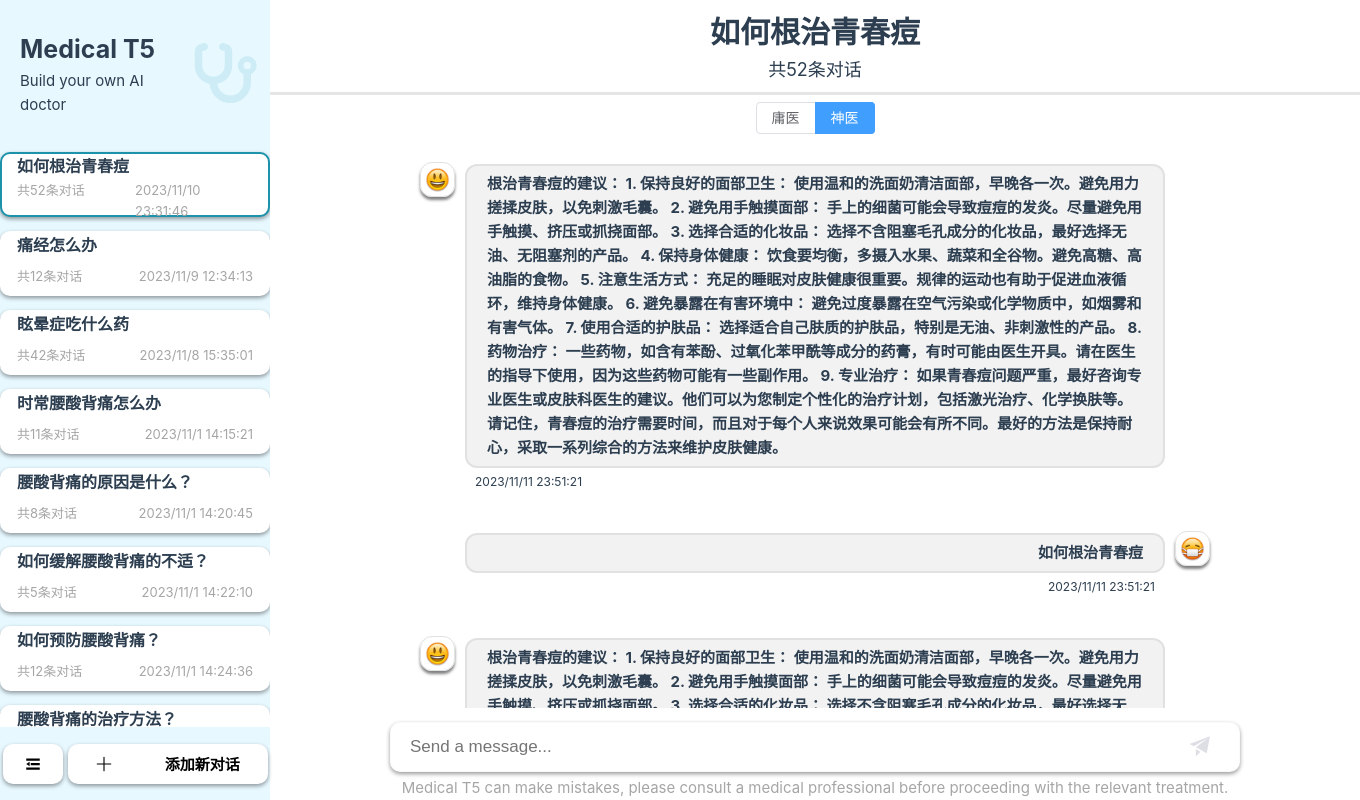
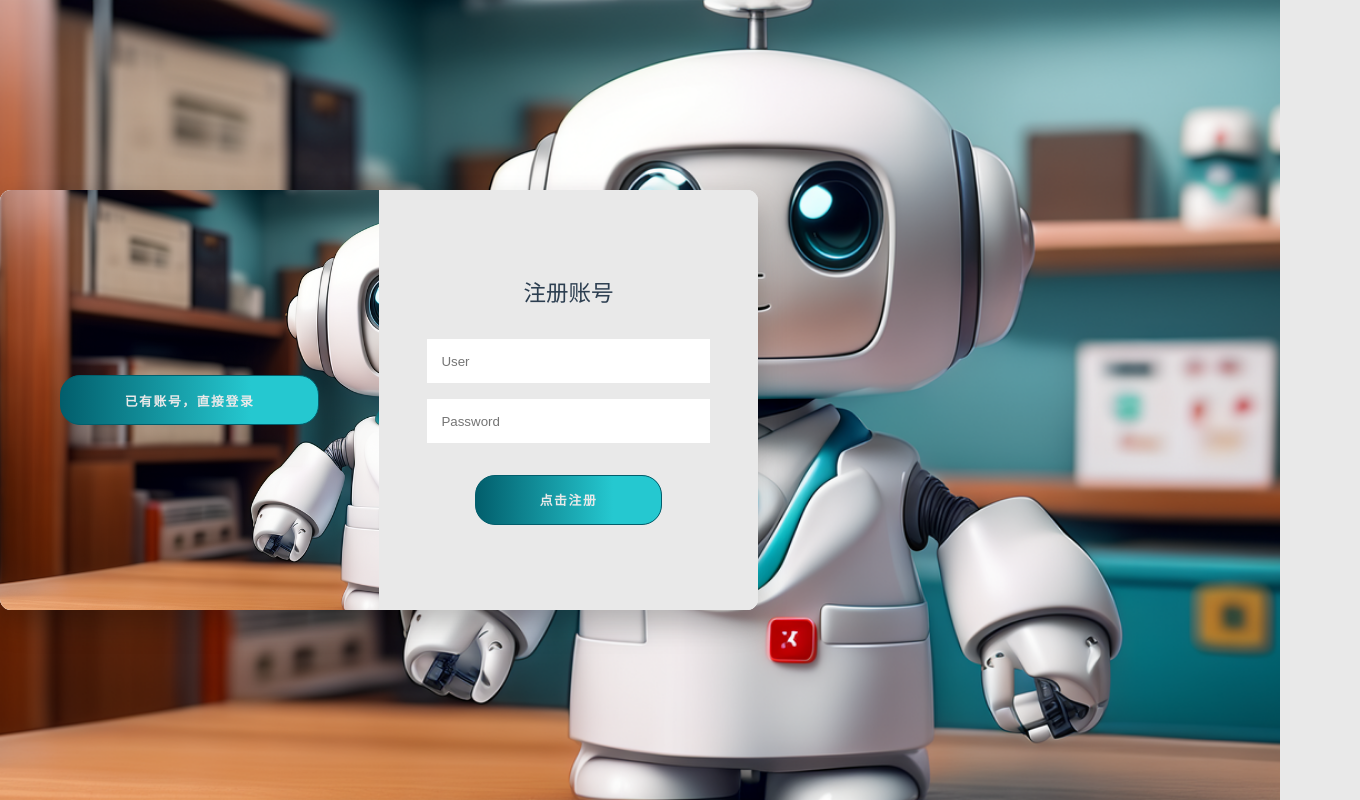
Before and after one commit to MaLaNg116/MedicalT5, a Vue app: page / in a window 1280 px wide. Shown: the whole page, 1360 px wide, since content can reach past the window. Built offline with nearby package versions, Linux system fonts and the light colour scheme.

Commit message:
修改了login页的兼容性

```diff
--- a/package.json
+++ b/package.json
@@ -12,6 +12,7 @@
   "dependencies": {
     "@element-plus/icons-vue": "^2.1.0",
     "animate.css": "^4.1.1",
+    "axios": "^1.6.1",
     "element-plus": "^2.4.2",
     "less": "^4.2.0",
     "less-loader": "^11.1.3",
--- a/src/App.vue
+++ b/src/App.vue
@@ -3,9 +3,8 @@
 </script>
 
 <template>
-  <router-view />
+    <router-view />
 </template>
 
 <style scoped>
-
 </style>
--- a/src/router/index.js
+++ b/src/router/index.js
@@ -4,9 +4,14 @@ const router = createRouter({
   history: createWebHistory(import.meta.env.BASE_URL),
   routes: [
     {
-        path: '/',
-        name: 'Home',
-        component: () => import('../views/MainPage.vue')
+      path: '/',
+      name: 'Login',
+      component: () => import('../views/LoginPage.vue')
+    },
+    {
+      path: '/chat',
+      name: 'Home',
+      component: () => import('../views/MainPage.vue')
     }
   ]
 })
--- a/src/views/loginPage.vue
+++ b/src/views/LoginPage.vue
@@ -182,7 +182,7 @@
 
   body{
     align-items: center;
-    background: #e9e9e9 url("background.png") no-repeat fixed center;
+    background: #e9e9e9 url("@/assets/background.png") no-repeat fixed center;
     background-size: cover;
     display: grid;
     height: 100vh;
@@ -259,7 +259,7 @@
     transform: translateX(-100%);
   }
   .overlay{
-    background: #e9e9e9 url("background.png") no-repeat fixed center;
+    background: #e9e9e9 url("@/assets/background.png") no-repeat fixed center;
     background-size: cover;
     height: 100%;
     left: -100%;
```
Also changed, not shown: 1 other file (tests, documents, lock files or other folders).
